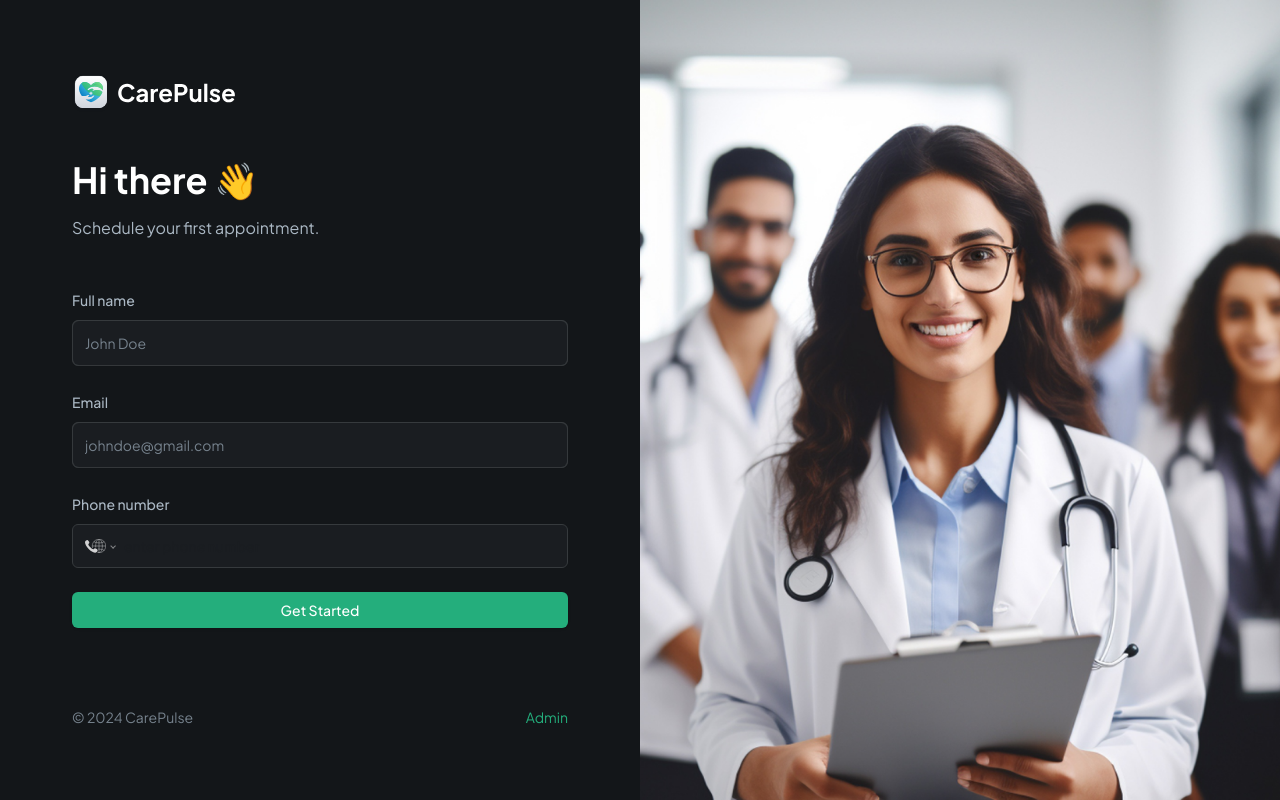
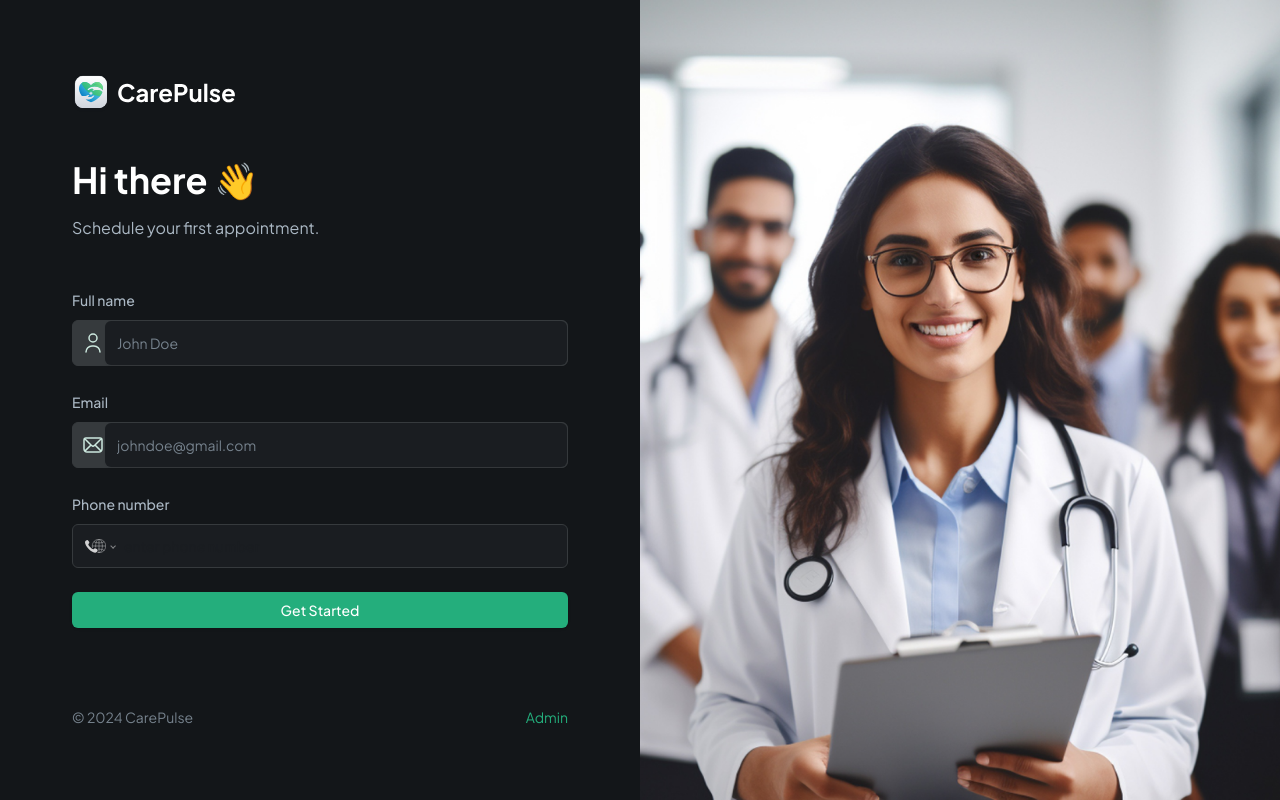
Before and after one commit to oliviakotova/carepulse, a Next.js app: page / in a window 1280 px wide. Built offline with nearby package versions, Linux system fonts and the light colour scheme; no server answers.

Commit message:
icons patient Form

```diff
--- a/components/forms/PatientForm.tsx
+++ b/components/forms/PatientForm.tsx
@@ -74,8 +74,8 @@ const PatientForm = () => {
           name="name"
           label="Full name"
           placeholder="John Doe"
-          //iconSrc="/assets/icons/user.svg"
-          //iconAlt="user"
+          iconSrc="/assets/icons/user.svg"
+          iconAlt="user"
         />
 
         <CustomFormField
@@ -84,8 +84,8 @@ const PatientForm = () => {
           name="email"
           label="Email"
           placeholder="johndoe@gmail.com"
-          //iconSrc="/assets/icons/email.svg"
-          //iconAlt="user"
+          iconSrc="/assets/icons/email.svg"
+          iconAlt="user"
         />
 
         <CustomFormField
```
